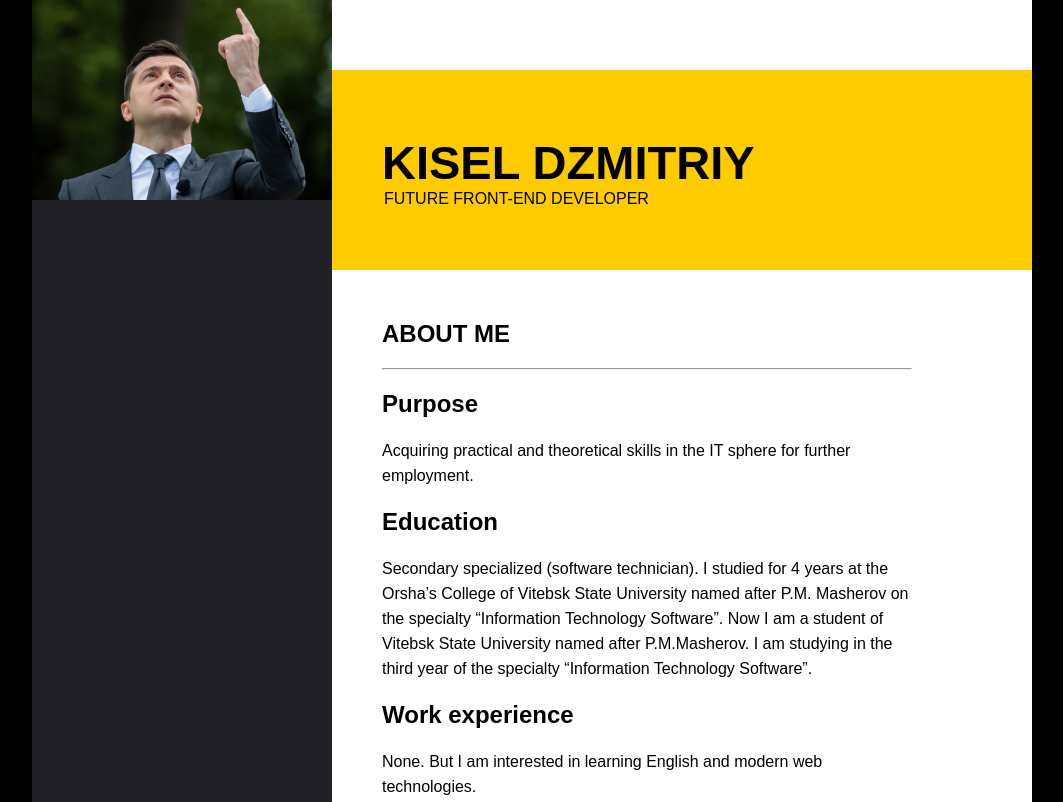
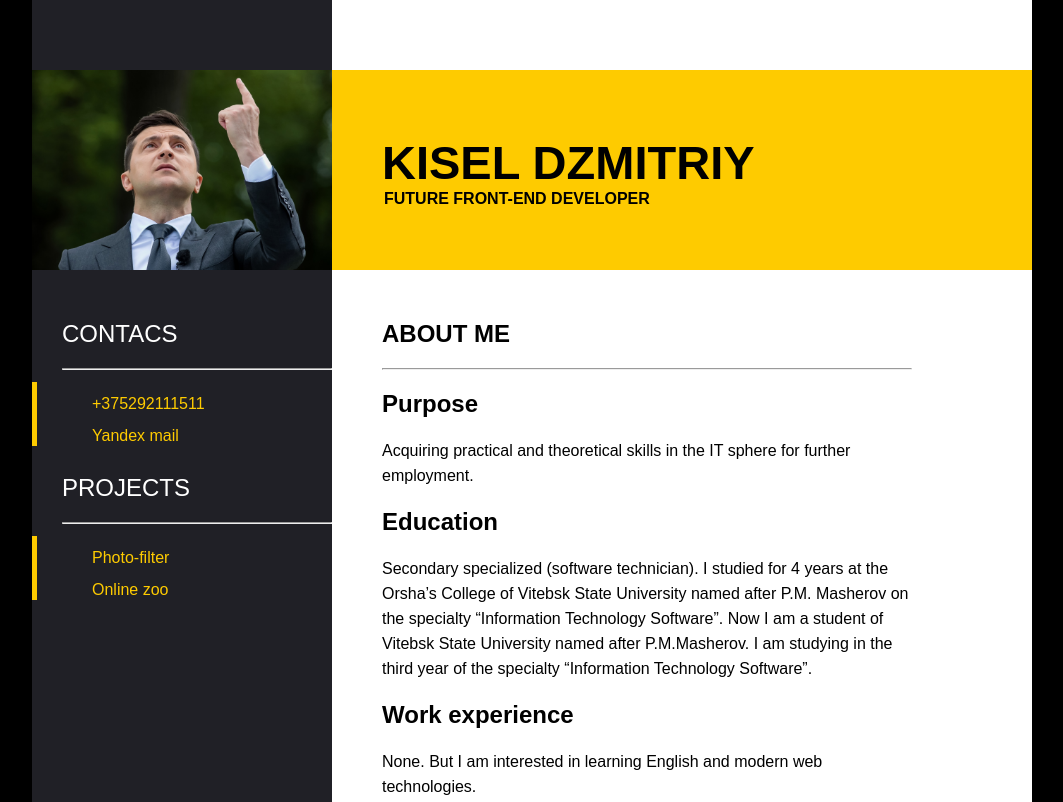
Before and after one commit to Gix73/rsschool-cv, a plain HTML site: page index.html in a window 1280 px wide. Shown: the top 802 px of the page, without its empty margins (108-1171 px from the left). Drawn offline with Linux system fonts and the light colour scheme.

Commit message:
feat: add nav panel (contacts & projects)

```diff
--- a/index.html
+++ b/index.html
@@ -16,6 +16,26 @@
                 <img src="./images/zelenskij-proklyate.jpg" alt="Avatar">
             </div>
             <nav class="aside-nav">
+                <h2>CONTACS</h2>
+                <hr>
+                <section class="contacts">
+                    <ul>
+                        <li><a href="tel:+375292111511">+375292111511</a></li>
+                        <li><a href="mailto:gix73@yandex.ru">Yandex mail</a></li>
+                    </ul>
+                </section>
+                <h2>PROJECTS</h2>
+                <hr>
+                <section class="projects" vlink="#fecb00;">
+                    <ul>
+                        <li>
+                            <a href="https://rolling-scopes-school.github.io/gix73-JSFE2021Q1/photo-filter/">Photo-filter</a>
+                        </li>
+                        <li>
+                            <a href="https://rolling-scopes-school.github.io/gix73-JSFE2021Q1/online-zoo/">Online zoo</a>
+                        </li>
+                    </ul>
+                </section>
             </nav>
         </aside>
         <div class="main-container">
--- a/style.css
+++ b/style.css
@@ -10,6 +10,9 @@ body {
   width: 100%;
   max-width: 1000px;
 }
+a {
+  text-decoration: none;
+}
 .aside {
   background-color: #202026;
   width: 30%;
@@ -18,13 +21,19 @@ body {
   position: relative;
   display: flex;
   width: 100%;
+  padding-top: 70px;
 }
 .img img {
   width: 100%;
   height: 100%;
 }
 .aside-nav {
+  display: flex;
   height: 100%;
+  flex-direction: column;
+  padding-left: 10%;
+  color: white;
+  padding-top: 50px;
 }
 .main {
   position: relative;
@@ -66,6 +75,7 @@ h1 {
 }
 .prof {
   padding-left: 2px;
+  font-weight: 600;
 }
 h2 {
   margin-bottom: 20px;
@@ -121,10 +131,73 @@ ul {
 }
 .rs-logo {
   /* display: inline-block; */
+  position: relative;
   max-width: 270px;
-  height: 100px;
+  height: 100%;
   width: 100%;
+  min-height: 50px;
 }
 h4 {
   font-size: 20px;
 }
+.aside-nav h2 {
+  font-weight: 200;
+}
+.aside-nav hr {
+  color: #fecb00;
+}
+.contacts {
+  display: flex;
+  position: relative;
+  flex-direction: column;
+}
+.contacts a {
+  display: flex;
+  color: #fecb00;
+}
+.contacts li {
+  list-style-type: none;
+}
+.contacts a::before {
+  content: "";
+  display: block;
+  height: 32px;
+  width: 5px;
+  position: relative;
+  left: -55px;
+  top: -8px;
+  background-color: #fecb00;
+  -webkit-transition: 0.5s all;
+  transition: 0.5s all;
+}
+.contacts a:hover::before {
+  width: 60px;
+  color: white;
+}
+.projects {
+  display: flex;
+  position: relative;
+  flex-direction: column;
+}
+.projects a {
+  display: flex;
+  color: #fecb00;
+}
+.projects li {
+  list-style-type: none;
+}
+.projects a::before {
+  content: "";
+  display: block;
+  height: 32px;
+  width: 5px;
+  position: relative;
+  left: -55px;
+  top: -8px;
+  background-color: #fecb00;
+  -webkit-transition: 0.5s all;
+  transition: 0.5s all;
+}
+.projects a:hover::before {
+  width: 60px;
+}
```
